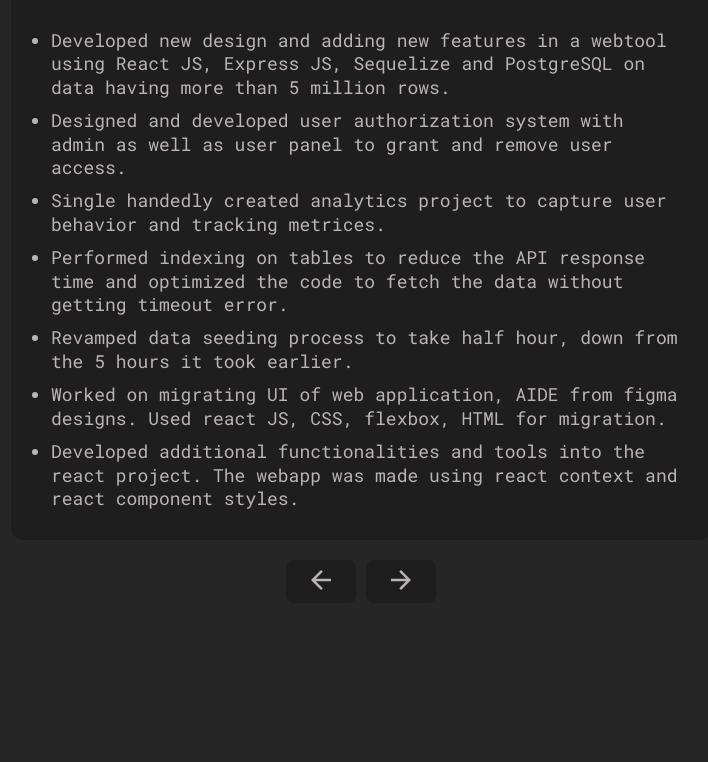
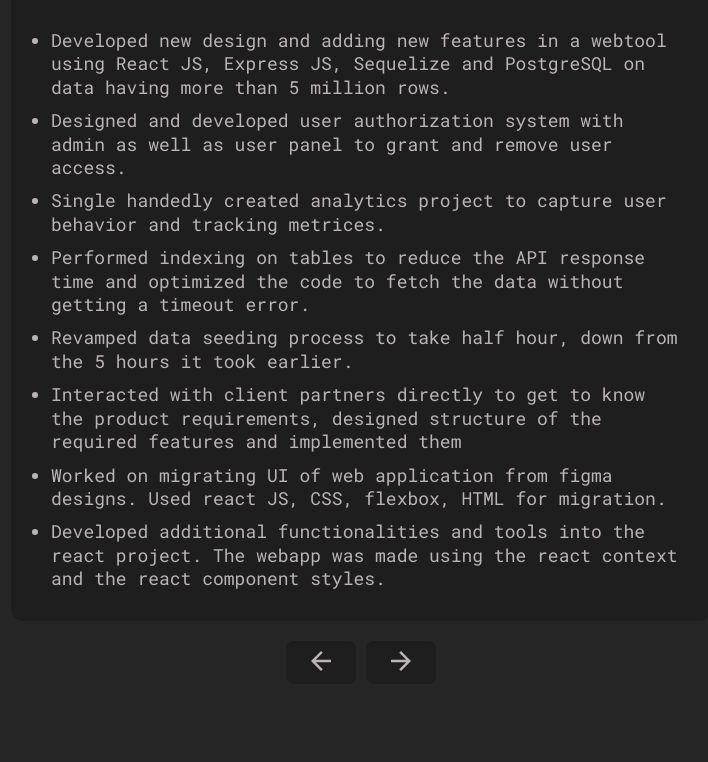
Before and after one commit to sayali-martal/Portfolio, a React (Create React App) app: page /experience in a window 1280 px wide. Shown: the part 402-1164 px from the top of the page, without its empty margins (279-987 px from the left). Built offline with nearby package versions, Linux system fonts and the light colour scheme; a web font is replaced by a local one.

Commit message:
Clean up experience

```diff
--- a/src/assets/data/experiences.js
+++ b/src/assets/data/experiences.js
@@ -34,8 +34,8 @@ const experiences = [
       'Worked closely with the finance team to build BI Assisted tool for giving companies insights using Angular JS.',
       'Utilized Flask Rest Framework to create APIs for the tool and later reduced the time taken to load the data by 80-90%.',
       'Developed PNL statement and ERP system web tool to process real time data and help clients get rid of excel sheets.',
-      'Success of the tool led to Rs. 3,00,000 in incremental revenue monthly, with substantial increase in customer base of around 80-100% within a year.',
-      'Designed and developed end to end app and acted as the point of contact for all critical errors.',
+      'Success of the tool led to 100% in incremental revenue monthly, with substantial increase in customer base of around 80-100% within a year.',
+      'Designed and developed end to end app and acted as the point of contact for all the critical errors.',
     ],
   },
   {
@@ -48,10 +48,11 @@ const experiences = [
       'Developed new design and adding new features in a webtool using React JS, Express JS, Sequelize and PostgreSQL on data having more than 5 million rows.',
       'Designed and developed user authorization system with admin as well as user panel to grant and remove user access.',
       'Single handedly created analytics project to capture user behavior and tracking metrices.',
-      'Performed indexing on tables to reduce the API response time and optimized the code to fetch the data without getting timeout error.',
+      'Performed indexing on tables to reduce the API response time and optimized the code to fetch the data without getting a timeout error.',
       'Revamped data seeding process to take half hour, down from the 5 hours it took earlier.',
-      'Worked on migrating UI of web application, AIDE from figma designs. Used react JS, CSS, flexbox, HTML for migration.',
-      'Developed additional functionalities and tools into the react project. The webapp was made using react context and react component styles.',
+      'Interacted with client partners directly to get to know the product requirements, designed structure of the required features and implemented them',
+      'Worked on migrating UI of web application from figma designs. Used react JS, CSS, flexbox, HTML for migration.',
+      'Developed additional functionalities and tools into the react project. The webapp was made using the react context and the react component styles.',
     ],
   },
 ];
--- a/src/pages/Skills.js
+++ b/src/pages/Skills.js
@@ -73,10 +73,6 @@ export default function Skills() {
                 items={['Apache', 'AWS', 'Netlify', 'PM2']}
               />
               <AboutInfoItem
-                title="Servers"
-                items={['Apache', 'AWS', 'Netlify', 'PM2']}
-              />
-              <AboutInfoItem
                 title="Version Ctrl"
                 items={['Github', 'Bitbucket', 'Sourcetree', 'Gitlab']}
               />
```
